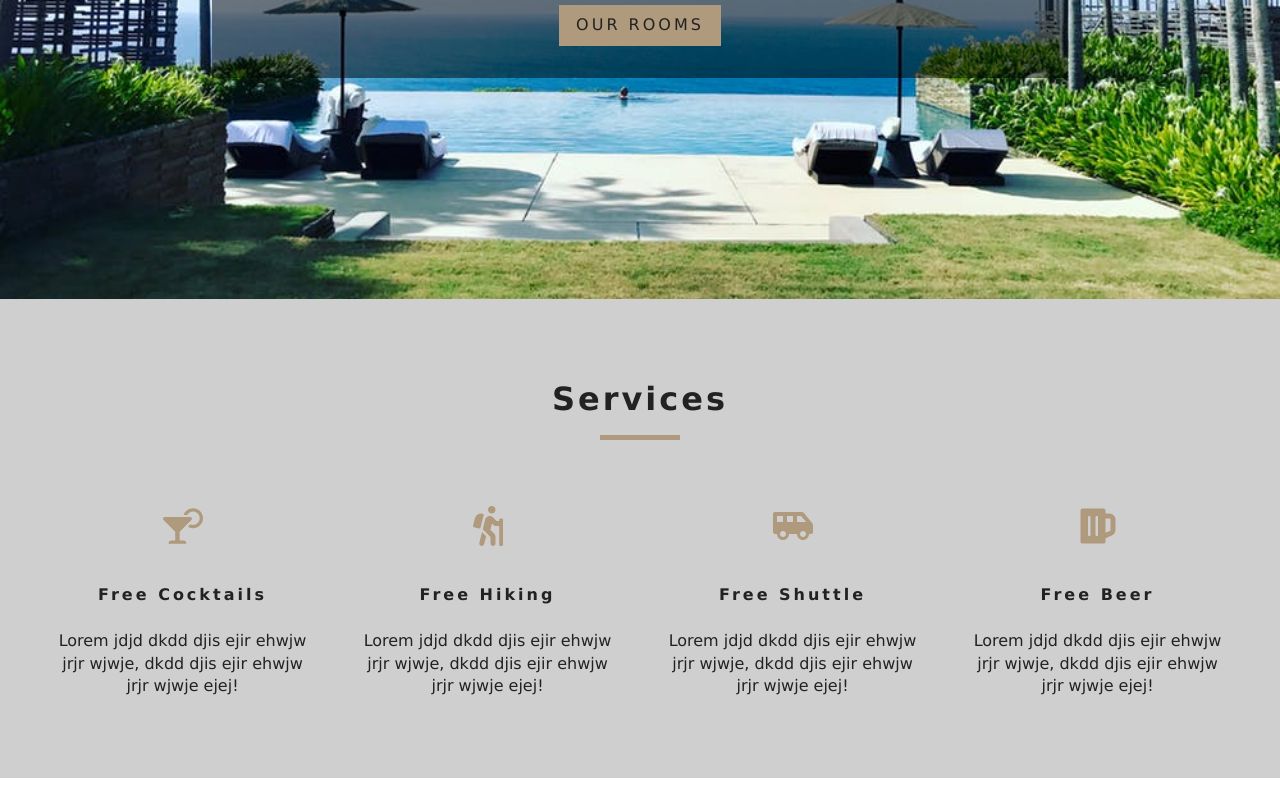
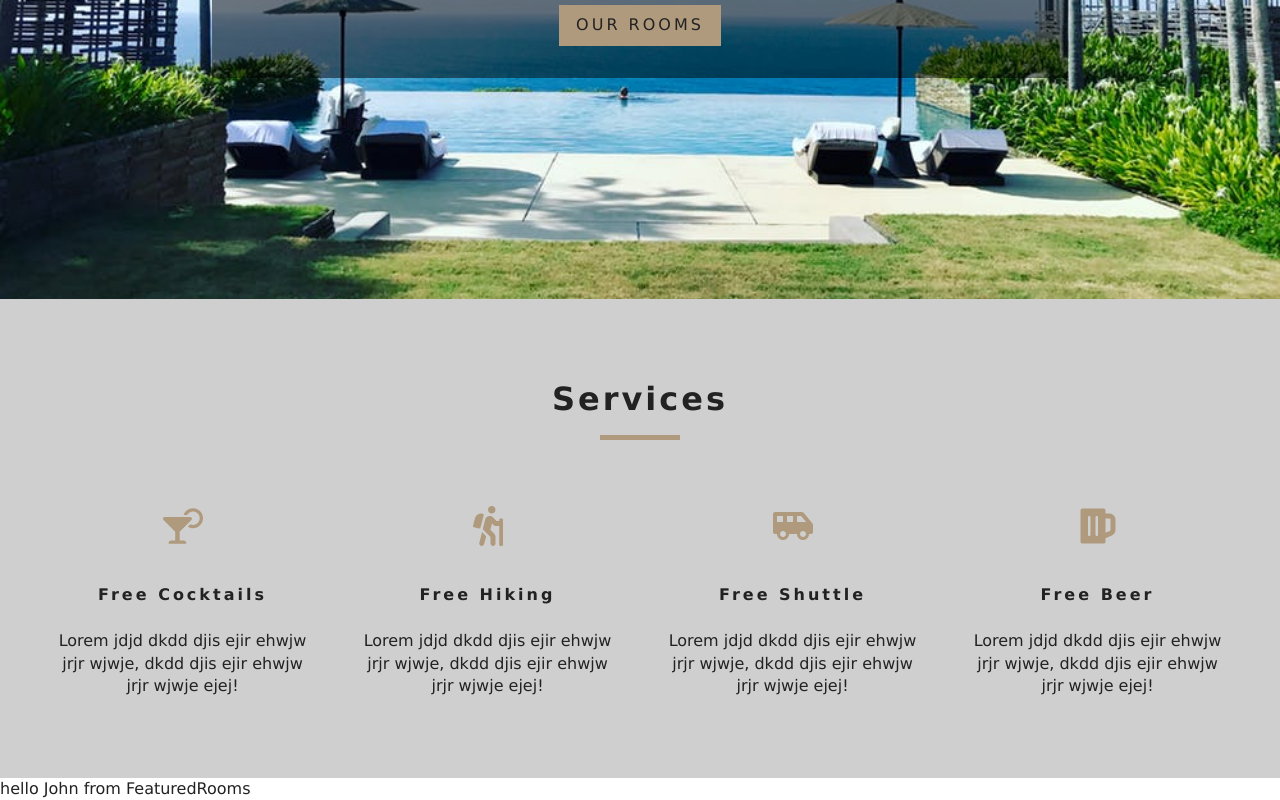
Before and after one commit to akintoluvic/beach-resort-app, a React (Create React App) app: page / in a window 1280 px wide. Shown: the part 501-1301 px from the top of the page. Before the commit the page ends 1279 px from the top, so only its background shows below. Built offline with nearby package versions, Linux system fonts and the light colour scheme.

Commit message:
linked context to featured rooms

```diff
--- a/src/Context.js
+++ b/src/Context.js
@@ -3,9 +3,13 @@
 const RoomContext = React.createContext();
 
 class RoomProvider extends Component {
+    state = {
+        greeting: "hello",
+        name: "John"
+    }
     render() {
         return (
-            <RoomContext.Provider value="hello" >
+            <RoomContext.Provider value={{...this.state}} >
                 {this.props.children}
             </RoomContext.Provider>
         )
--- /dev/null
+++ b/src/components/FeaturedRooms.js
@@ -0,0 +1,15 @@
+import React, { Component } from 'react';
+import { RoomContext } from "../Context";
+
+
+export default class FeaturedRooms extends Component {
+    static contextType = RoomContext;
+    render() {
+        const {name,greeting} = this.context;
+        return (
+            <div>
+                {greeting} {name} from FeaturedRooms
+            </div>
+        )
+    }
+}
--- a/src/index.js
+++ b/src/index.js
@@ -1,14 +1,16 @@
 import React from 'react';
 import ReactDOM from 'react-dom';
-// import './index.css';
+import { RoomProvider } from "./Context";
 import { BrowserRouter as Router } from 'react-router-dom';
 import App from './App';
 import * as serviceWorker from './serviceWorker';
 
 ReactDOM.render(
-<Router>
-    <App />
-</Router>
+    <RoomProvider>
+        <Router>
+            <App />
+        </Router>
+    </RoomProvider>
 , document.getElementById('root'));
 
 // If you want your app to work offline and load faster, you can change
--- a/src/pages/Home.js
+++ b/src/pages/Home.js
@@ -3,6 +3,7 @@
 import Services from '../components/Services';
 import Banner from '../components/Banner';
 import { Link } from 'react-router-dom'
+import FeaturedRooms from '../components/FeaturedRooms'
 
 import PropTypes from 'prop-types'
 
@@ -18,6 +19,7 @@
                 </Banner>
         </Hero>
         <Services />
+        <FeaturedRooms />
         </>
      );
 }
```
